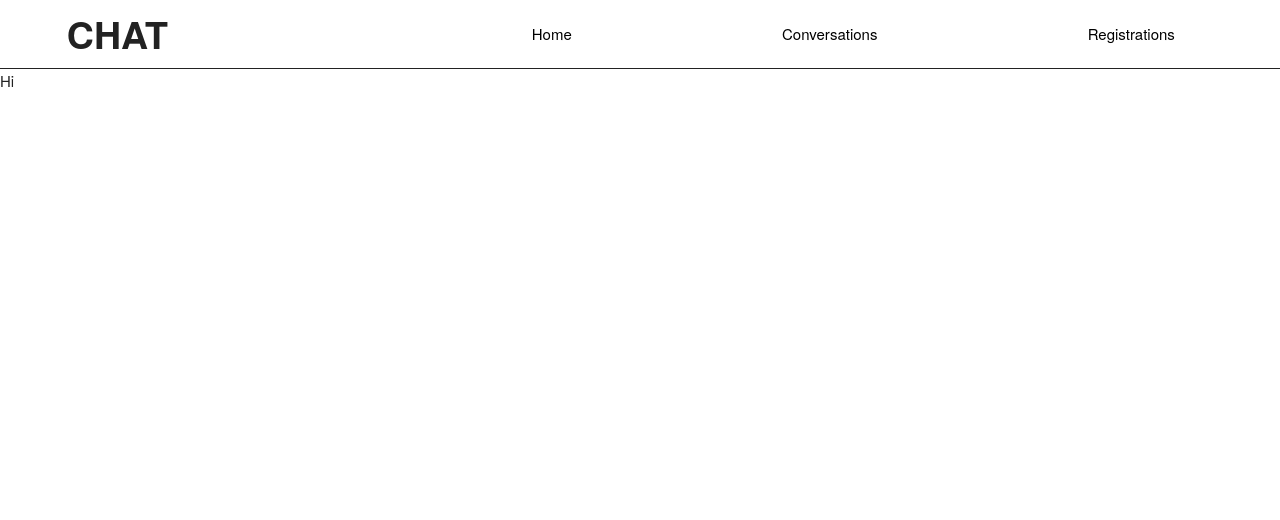
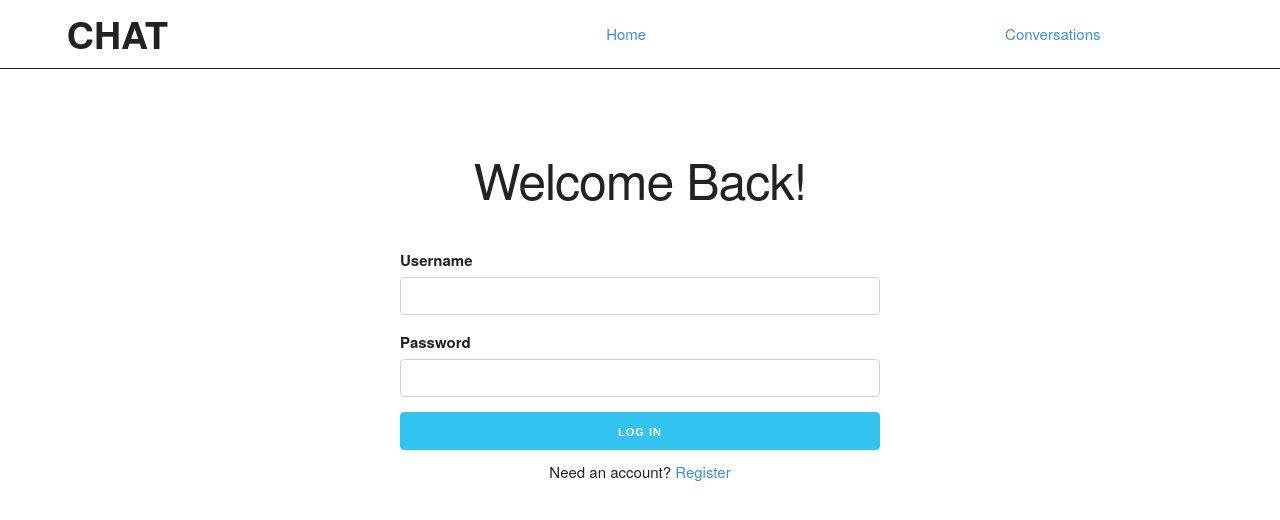
Before and after one commit to GitHub23211/Simple-Chatroom, a React (Create React App) app: page / in a window 1280 px wide. Shown: the top 520 px of the page. Built offline with nearby package versions, Linux system fonts and the light colour scheme.

Commit message:
created and styled landing page for registration. Added conditional rendering to change home page depending on user login status

```diff
--- a/src/App.js
+++ b/src/App.js
@@ -1,5 +1,5 @@
-import {Conversation, ConversationList, Home} from './components'
-import { Landing } from './pages'
+import {Conversation, ConversationList, Form} from './components'
+import { Home } from './pages'
 import {useState} from 'react'
 import {BrowserRouter as Router, Routes, Route, Link} from "react-router-dom"
 
@@ -13,13 +13,12 @@ function App() {
             <div className="nav-menu" style={style.menu}>
               <Link style={style.link} to="/">Home</Link>
               <Link style={style.link} to="/conversations">Conversations</Link>
-              <Link style={style.link} to="/registration">Registrations</Link>
             </div>
         </header>
 
         <Routes>
           <Route path="/" element={<Home />}/>
-          <Route path="/registration" element={<Landing />}/>
+          <Route path="/login" element={<Home />}/>
           <Route path="/conversations" element={<ConversationList currentUser={currentUser}/>}/>
           <Route path="/conversations/:convoId" element={<Conversation currentUser={currentUser}/>}/>
         </Routes>
--- a/src/components/Conversation.js
+++ b/src/components/Conversation.js
@@ -45,7 +45,7 @@ function Conversation({currentUser}) {
 
                 <div className="row">
                     <div style={style.list}>
-                            <ConversationList currentUser={currentUser}/>
+                        <ConversationList currentUser={currentUser}/>
                     </div>
                 </div>
 
--- a/src/components/ConversationList.js
+++ b/src/components/ConversationList.js
@@ -31,15 +31,15 @@ function ConversationList({currentUser}) {
     console.log("ConversationList reloaded")
 
     return(
-        <div className="convo-list" style={style.convoList}>
+        <div className="convo-list" style={style.container}>
             <form onSubmit={createConversation}>
                 <input type="text" className="u-full-width" placeholder="Conversation Name..." value={newConvoName} onChange={onChangeConvoTitle}></input>
                 <button class="u-full-width">
                     Create
                 </button>
             </form>
-            <h6 style={style.title}><strong>Your Conversations</strong></h6>
-            <ul>
+            <h6 style={style.title}><strong>Conversations</strong></h6>
+            <ul style={style.list}>
                 {myConvos.map(convo => <li style={style.convoName} key={convo.id}><Link to={`/conversations/${convo.id}`}>{convo.title}</Link></li>)}
             </ul>
         </div>
@@ -47,12 +47,9 @@ function ConversationList({currentUser}) {
 }
 
 const style = {
-    convoList: {
+    container: {
         margin: "3% 0% 0% 3%",
-        paddingRight: "3%",
-        height: "80vh",
-        overflow: "scroll",
-        overflowX: "hidden"
+        height: "80vh"
     },
 
     convoName: {
@@ -61,8 +58,11 @@ const style = {
 
     title: {
         textAlign: "center"
+    },
+
+    list: {
+        paddingBottom: "1%"
     }
-
 }
 
 
--- /dev/null
+++ b/src/components/Form.js
@@ -0,0 +1,43 @@
+import {Link} from "react-router-dom"
+
+function Form ({registerUser, onChange}) {
+    return (
+        <form style={style.form} onSubmit={registerUser}>
+                <div >
+                    <label style={style.label} for="username">Username</label>
+                    <input  style={style.input} class="u-full-width" id="username" type="text" onChange={onChange[0]}></input>
+                </div>
+
+            <div >
+                    <label style={style.label} for="passwrod">Password</label>
+                    <input style={style.input} class="u-full-width" id="password" type="password" onChange={onChange[1]}></input>
+                </div>
+
+            <button style={style.input} class="button button-primary" type="submit">
+                Log In
+            </button>
+
+            <p>Need an account? <Link to="/register">Register</Link></p>
+
+        </form>
+    )
+}
+
+const style = {
+    label: {
+        textAlign: "left",
+        marginRight: "25%",
+        marginLeft: "25%"
+    },
+    input: {
+        width: "50%",
+        marginRight: "25%",
+        marginLeft: "25%"
+    },
+
+    form: {
+      textAlign: "center"
+    }
+}
+
+export default Form
--- a/src/components/Login.js
+++ /dev/null
@@ -1,13 +0,0 @@
-function Login ({loginUser}) {
-    return (
-        <form onSubmit={loginUser}>
-            <input onChange={console.log('typing')}></input>
-            <input onChange={console.log('typing')}></input>
-            <button type="submit">
-                Login
-            </button>
-        </form>
-    )
-}
-
-export default Login
--- a/src/components/RegistrationForm.js
+++ /dev/null
@@ -1,28 +0,0 @@
-function RegistrationForm ({registerUser, onChange}) {
-    return (
-        <form onSubmit={registerUser}>
-            <div className="row">
-                <div className="six columns">
-                    <label for="username">Username</label>
-                    <input class="u-full-width" id="username" type="text" onChange={onChange[0]}></input>
-                </div>
-            </div>
-
-            <div className="row">
-            <div className="six columns">
-                    <label for="passwrod">Password</label>
-                    <input class="u-full-width" id="password" type="password" onChange={onChange[1]}></input>
-                </div>
-            </div>
-
-            <button class="button button-primary" type="submit">
-                Register
-            </button>
-        </form>
-    )
-}
-
-const style = {
-}
-
-export default RegistrationForm
--- a/src/components/index.js
+++ b/src/components/index.js
@@ -2,8 +2,7 @@ import Home from './Home'
 import SendMsg from './SendMsg'
 import ConversationList from './ConversationList'
 import Conversation from './Conversation'
-import RegistrationForm from './RegistrationForm'
-import Login from './Login'
+import Form from './Form'
 import Message from './Message'
 
-export {Home, SendMsg, ConversationList, RegistrationForm, Login, Conversation, Message}
+export {Home, SendMsg, ConversationList, Form, Conversation, Message}
--- a/src/css/skeleton.css
+++ b/src/css/skeleton.css
@@ -158,7 +158,7 @@ p {
 /* Links
 –––––––––––––––––––––––––––––––––––––––––––––––––– */
 a {
-  color: #000000; }
+  color: #3f90d3; }
 a:hover {
   color: #000000; }
 
--- a/src/pages/Home.js
+++ b/src/pages/Home.js
@@ -0,0 +1,17 @@
+import {useState} from 'react'
+import Registration from './Registration'
+
+function Home() {
+    const [needRegister, setNeedRegister] = useState(true)
+
+    if(needRegister) {
+      return (
+        <Registration />
+      )
+    }
+    return (
+      <p>Hi</p>
+    )
+}
+
+export default Home
--- a/src/pages/Landing.js
+++ /dev/null
@@ -1,52 +0,0 @@
-import {useState} from 'react'
-import {auth} from '../To be categorised'
-import {RegistrationForm} from '../components'
-
-function Landing() {
-    const [currentUser, changeUser] = useState({token: "630e072e6af13c96e18cf4aa"})
-
-    const registerNewUser = (event) => {
-      auth.registerUser(event)
-      .then(response => {
-        if(response.token) {
-          changeUser(response)
-          console.log("registration succcess", currentUser)
-        }
-        console.log(currentUser)
-        console.log(response)
-      })
-    }
-
-    const onChangeRegisterFormName = (event) => {
-      console.log(event.target.value)
-    }
-
-    const onChangeRegisterFormPassword = (event) => {
-      console.log(event.target.value)
-    }
-
-    return (
-      <div className="container">
-        <div className="row"  style={style.div}>
-            <div className="offset-by-four columns">
-              <h2>Register now</h2>
-              <button type="button" class="button button-primary">Login</button>
-              <button type="button" class="button button-primary">Register</button>
-            </div>
-          </div>
-
-          <div className="offset-by-three columns">
-            <RegistrationForm registerUser={registerNewUser} onChange={[onChangeRegisterFormName, onChangeRegisterFormPassword]}/>
-          </div>
-      </div>
-    )
-}
-
-const style = {
-  div: {
-    paddingBottom: "10%"
-  }
-}
-
-
-export default Landing
--- /dev/null
+++ b/src/pages/Registration.js
@@ -0,0 +1,68 @@
+import {useState} from 'react'
+import {auth} from '../To be categorised'
+import {Form} from '../components'
+
+function Registration() {
+    const [currentUser, changeUser] = useState({token: "630e072e6af13c96e18cf4aa"})
+
+    const registerNewUser = (event) => {
+        auth.registerUser(event)
+        .then(response => {
+          if(response.token) {
+            changeUser(response)
+            console.log("registration succcess", currentUser)
+          }
+          console.log(currentUser)
+          console.log(response)
+        })
+      }
+
+    const onChangeRegisterFormName = (event) => {
+    console.log(event.target.value)
+    }
+
+    const onChangeRegisterFormPassword = (event) => {
+    console.log(event.target.value)
+    }
+
+    const chooseLogin = (event) => {
+    console.log(event)
+    }
+    return (
+        <div style={style.container} className="container">
+        {/* <div className="row" style={style.div}>
+              <h2 style={style.text}>Register</h2>
+              <div style={style.buttons}>
+                <a class="button button-primary" onClick={chooseLogin}>Login</a>
+                <button type="button" class="button button-primary" onClick={chooseLogin}>Register</button>
+            </div>
+          </div> */}
+          <h1 style={style.text}> Welcome Back!</h1>
+          <div>
+              <Form registerUser={registerNewUser} onChange={[onChangeRegisterFormName, onChangeRegisterFormPassword]}/>
+          </div>
+      </div>
+    )
+}
+
+const style = {
+    container: {
+      marginTop: "10vh"
+    },
+
+    div: {
+      paddingBottom: "10%"
+    },
+
+    text: {
+      textAlign: "center",
+      paddingBottom: "2%"
+    },
+
+    buttons: {
+      textAlign: "center"
+    }
+  }
+
+
+export default Registration
--- a/src/pages/index.js
+++ b/src/pages/index.js
@@ -1,3 +1,3 @@
-import Landing from './Landing'
+import Home from './Home'
 
-export {Landing}
+export {Home}
```
